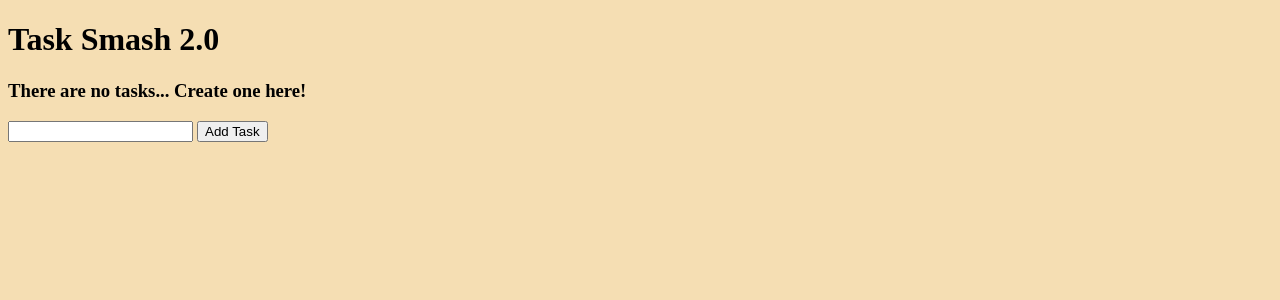
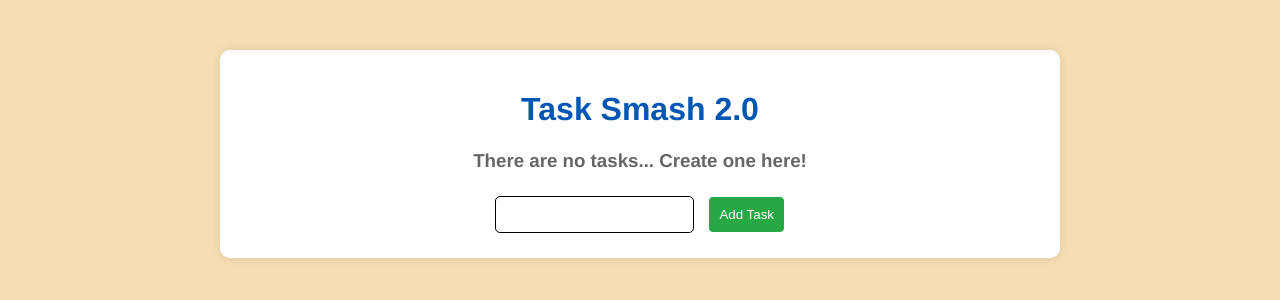
Before and after one commit to Sdcrouse/flask-todo-tutorial, a Flask app: page / in a window 1280 px wide. Shown: the top 300 px of the page. Run offline with Flask 3, Linux system fonts and the light colour scheme.

Commit message:
Added Sass styling to webpages

```diff
--- a/static/styles.css
+++ b/static/styles.css
@@ -1,3 +1,63 @@
 body {
+  font-family: "Franklin Gothic Medium", "Arial Narrow", Arial, sans-serif;
+  margin: 0;
+  padding: 0;
   background-color: wheat;
+}
+
+.content {
+  max-width: 800px;
+  margin: 50px auto;
+  padding: 20px;
+  background-color: #fff;
+  border-radius: 10px;
+  box-shadow: 0 0 10px rgba(0, 0, 0, 0.1);
+  text-align: center;
+}
+.content h1 {
+  color: #0056b3;
+}
+.content h3 {
+  color: #666;
+}
+.content table {
+  width: 100%;
+  margin-top: 40px;
+  border-collapse: collapse;
+}
+.content table th,
+.content table td {
+  padding: 10px;
+  border: 1px solid #ccc;
+}
+.content table th {
+  background-color: #f0f0f0;
+  color: #333;
+}
+.content a {
+  display: inline-block;
+  padding: 8px 16px;
+  margin: 5px;
+  border-radius: 20px;
+  background-color: #007bff;
+  color: #fff;
+  text-decoration: none;
+  transition: background-color 0.3s ease;
+}
+.content a:hover {
+  background-color: #0056b3;
+}
+.content input {
+  padding: 10px;
+  margin: 5px;
+  border: solid 1px;
+  border-radius: 5px;
+}
+.content #btn_add {
+  background-color: #28a745;
+  color: #fff;
+  cursor: pointer;
+}
+.content #btn_add:hover {
+  background-color: #218838;
 }/*# sourceMappingURL=styles.css.map */
--- a/static/styles.scss
+++ b/static/styles.scss
@@ -1,3 +1,81 @@
+// Color variables
+$primary_color: #007bff;
+$primary-hover-color: #0056b3;
+$success-color: #28a745;
+$success-hover-color: #218838;
+$title-color: #333;
+$bg_color: wheat;
+
 body {
-    background-color: wheat;
+    font-family: 'Franklin Gothic Medium', 'Arial Narrow', Arial, sans-serif;
+    margin: 0;
+    padding: 0;
+    background-color: $bg_color;
 }
+
+.content {
+    max-width: 800px;
+	margin: 50px auto;
+	padding: 20px;
+	background-color: #fff;
+	border-radius: 10px;
+	box-shadow: 0 0 10px rgba(0, 0, 0, 0.1);
+	text-align: center;
+
+    h1 {
+        color: $primary-hover-color;
+    }
+
+    h3 {
+        color: #666;
+    }
+
+    table {
+        width: 100%;
+        margin-top: 40px;
+        border-collapse: collapse;
+
+        th,
+        td {
+            padding: 10px;
+            border: 1px solid #ccc;
+        }
+
+        th {
+            background-color: #f0f0f0;
+            color: #333;
+        }
+    }
+
+    a {
+        display: inline-block;
+        padding: 8px 16px;
+        margin: 5px;
+        border-radius: 20px;
+        background-color: $primary_color;
+        color: #fff;
+        text-decoration: none;
+        transition: background-color 0.3s ease;
+
+        &:hover {
+            background-color: $primary-hover-color;
+        }
+    }
+
+    input {
+        padding: 10px;
+        margin: 5px;
+        border: solid 1px;
+        border-radius: 5px;
+    }
+
+    #btn_add {
+        background-color: $success-color;
+        color: #fff;
+        cursor: pointer;
+
+        &:hover {
+            background-color: $success-hover-color;
+        }
+    }
+}
```
Also changed, not shown: 1 other file.
